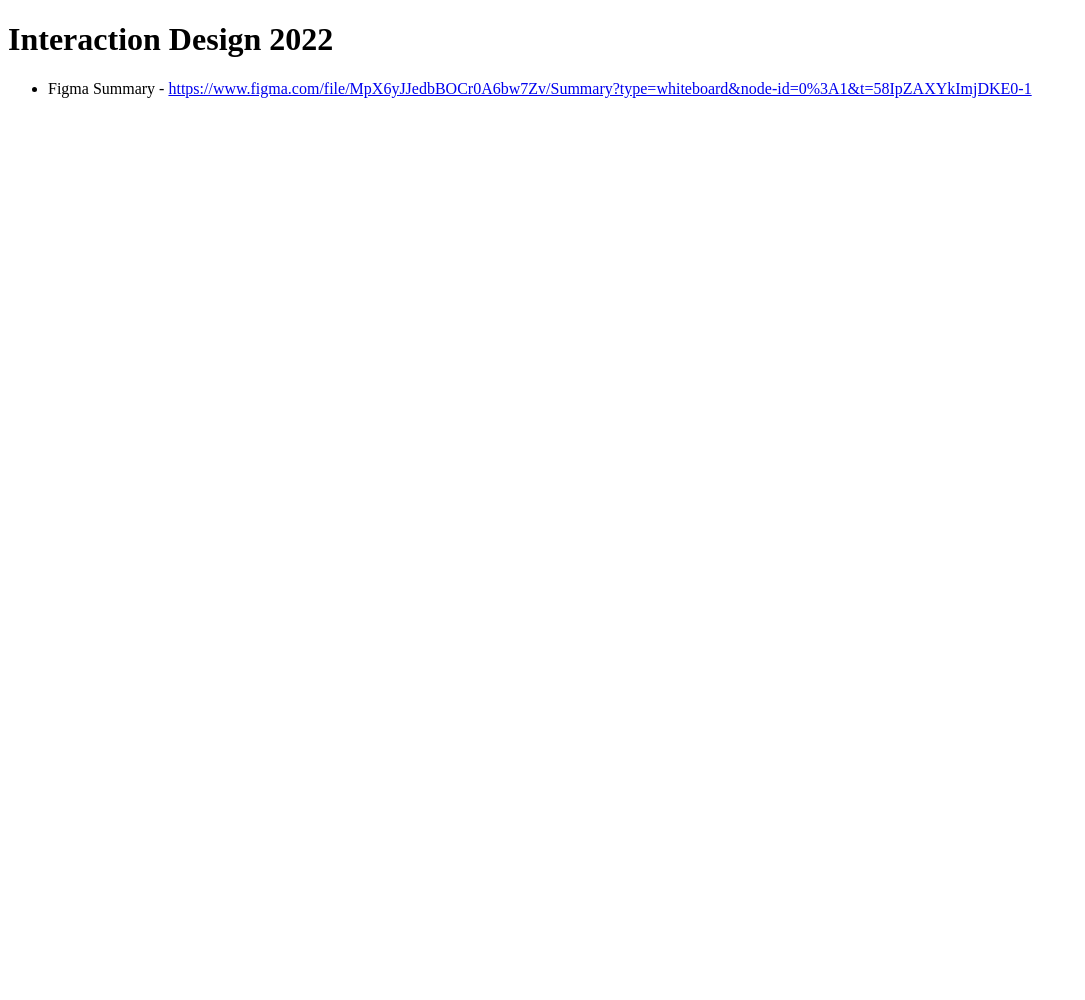
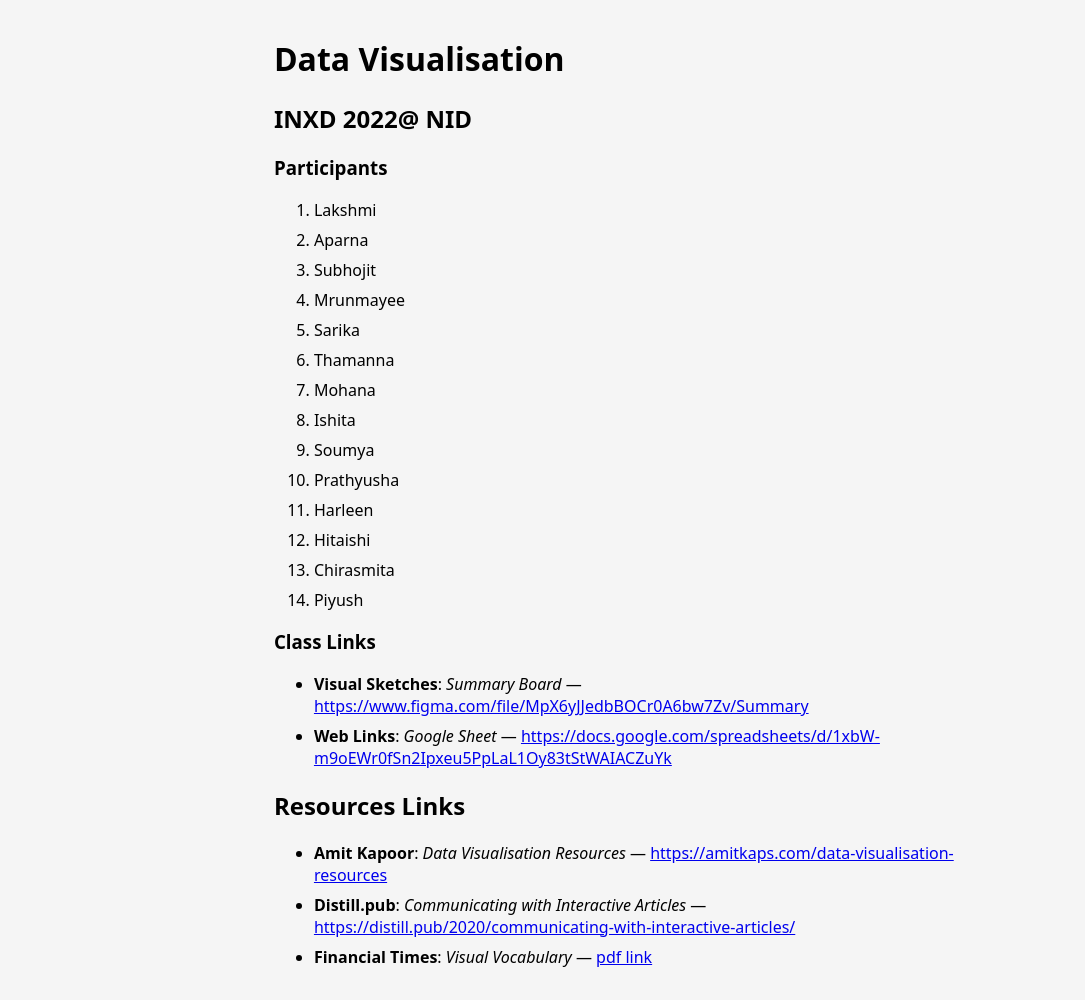
Before and after one commit to amitkaps/ixd2022, a plain HTML site: page index.html in a window 1280 px wide. Shown: the whole page, without its empty margins (0-1085 px from the left). Before the commit the page ends 800 px from the top, so only its background shows below. Drawn offline with Linux system fonts and the light colour scheme.

Commit message:
Updated links

```diff
--- a/index.html
+++ b/index.html
@@ -1,11 +1,73 @@
 <!DOCTYPE html>
-<meta charset="utf-8">
+<html lang="en">
+
 <head>
+  <meta charset="utf-8" />
+  <title>Inxd2022@nid</title>
+  <meta name="viewport" content="width=device-width, initial-scale=1" />
+  <style>
+    body {
+      font-family: system-ui, sans-serif;
+      max-width: 80ch;
+      margin: 0 auto;
+      padding: 1rem;
+      background: whitesmoke;
+    }
 
+    li {
+      margin-bottom: 0.5rem;
+      ;
+    }
+  </style>
 </head>
+
 <body>
-  <h1>Interaction Design 2022</h1>
+  <h1>Data Visualisation</h1>
+  <h2 class="subtitle">INXD 2022@ NID</h2>
+
+  <h3>Participants</h3>
+  <ol>
+    <li>Lakshmi</li>
+    <li>Aparna</li>
+    <li>Subhojit</li>
+    <li>Mrunmayee</li>
+    <li>Sarika</li>
+    <li>Thamanna</li>
+    <li>Mohana</li>
+    <li>Ishita</li>
+    <li>Soumya</li>
+    <li>Prathyusha</li>
+    <li>Harleen</li>
+    <li>Hitaishi</li>
+    <li>Chirasmita</li>
+    <li>Piyush</li>
+  </ol>
+
+  <h3>Class Links</h3>
   <ul>
-    <li>Figma Summary - <a href="https://www.figma.com/file/MpX6yJJedbBOCr0A6bw7Zv/Summary?type=whiteboard&node-id=0%3A1&t=58IpZAXYkImjDKE0-1">https://www.figma.com/file/MpX6yJJedbBOCr0A6bw7Zv/Summary?type=whiteboard&node-id=0%3A1&t=58IpZAXYkImjDKE0-1</a></li>
+    <li><strong>Visual Sketches</strong>: <em>Summary Board</em> — <a
+        href="https://www.figma.com/file/MpX6yJJedbBOCr0A6bw7Zv/Summary">https://www.figma.com/file/MpX6yJJedbBOCr0A6bw7Zv/Summary</a>
+    </li>
+    <li><strong>Web Links</strong>: <em>Google Sheet</em> — <a
+        href="https://docs.google.com/spreadsheets/d/1xbW-m9oEWr0fSn2Ipxeu5PpLaL1Oy83tStWAIACZuYk">
+        https://docs.google.com/spreadsheets/d/1xbW-m9oEWr0fSn2Ipxeu5PpLaL1Oy83tStWAIACZuYk </a> </li>
   </ul>
+
+
+  <h2> Resources Links </h2>
+  <ul>
+    <li> <strong>Amit Kapoor</strong>: <em>Data Visualisation Resources</em> — <a
+        href="https://amitkaps.com/data-visualisation-resources">https://amitkaps.com/data-visualisation-resources</a>
+    </li>
+    <li> <strong>Distill.pub</strong>: <em>Communicating with Interactive Articles </em>— <a
+        href="https://distill.pub/2020/communicating-with-interactive-articles/">https://distill.pub/2020/communicating-with-interactive-articles/</a>
+    </li>
+    <li> <strong>Financial Times</strong>: <em>Visual Vocabulary</em> — <a href="visual-vocabulary.pdf"> pdf
+        link </a> </li>
+
+  </ul>
+
+
 </body>
+
+</html>
```
Also changed, not shown: 1 other file.
